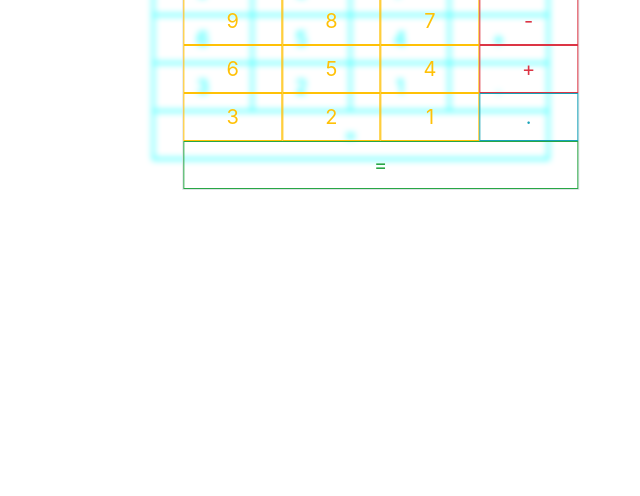
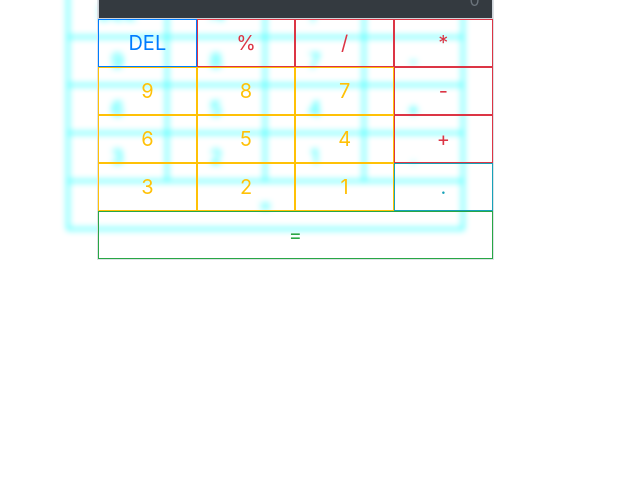
Before and after one commit to Ashishkumar163/Js_Calculator, a plain HTML site: page docs/index.html in a window 1280 px wide. Shown: the part 304-800 px from the top of the page, without its empty margins (287-927 px from the left). Drawn offline with nearby package versions, Linux system fonts and the light colour scheme.

Commit message:
Update index.html

```diff
--- a/docs/index.html
+++ b/docs/index.html
@@ -35,9 +35,8 @@
 			#table
 			{
 				position:absolute;
-				left:50%;
-				top:40%;
-				transform: translate(-40%, -50%);
+				left:30%;
+				top:25%;
 				filter:drop-shadow(-30px -30px 3px cyan );
 			}
 		</style>
```
